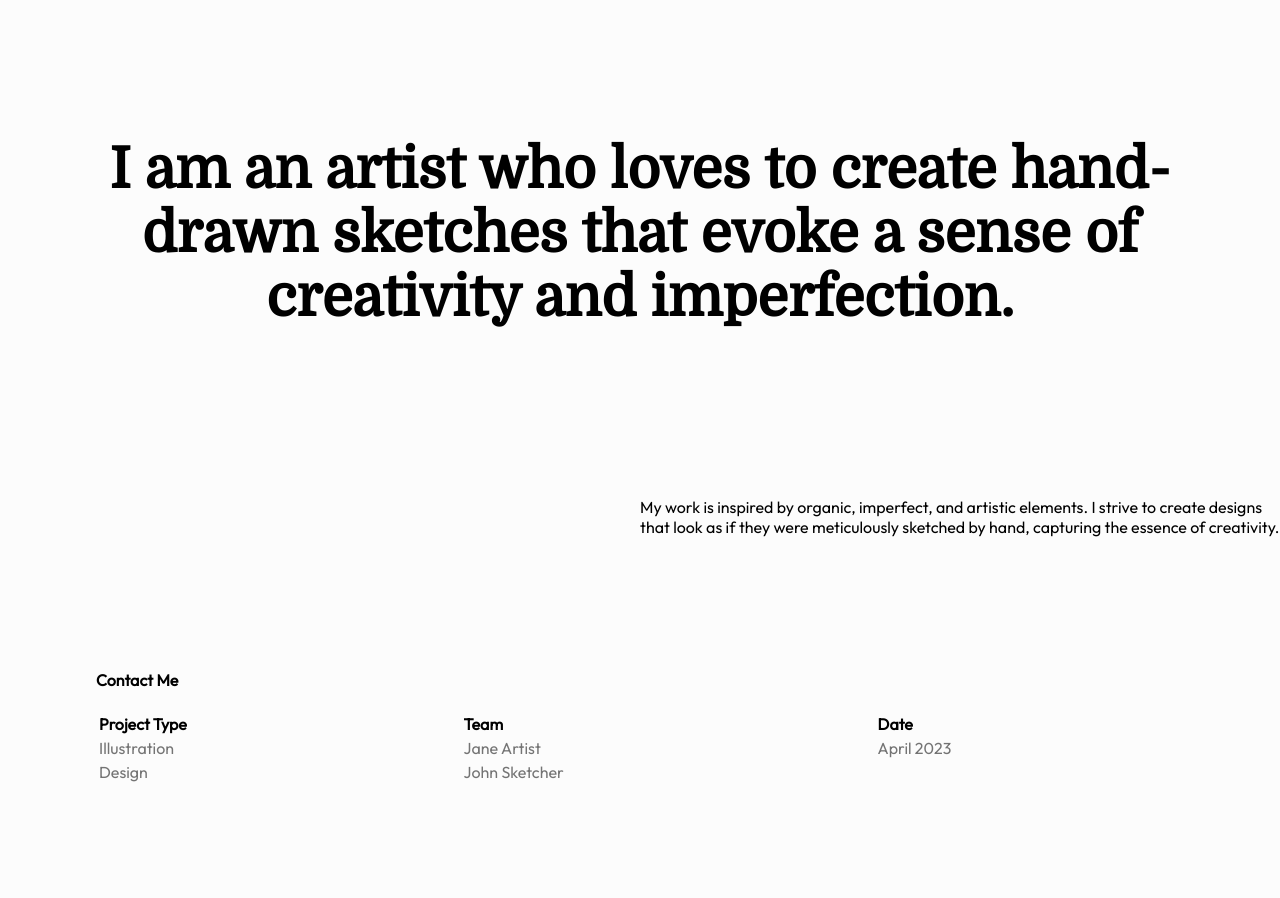
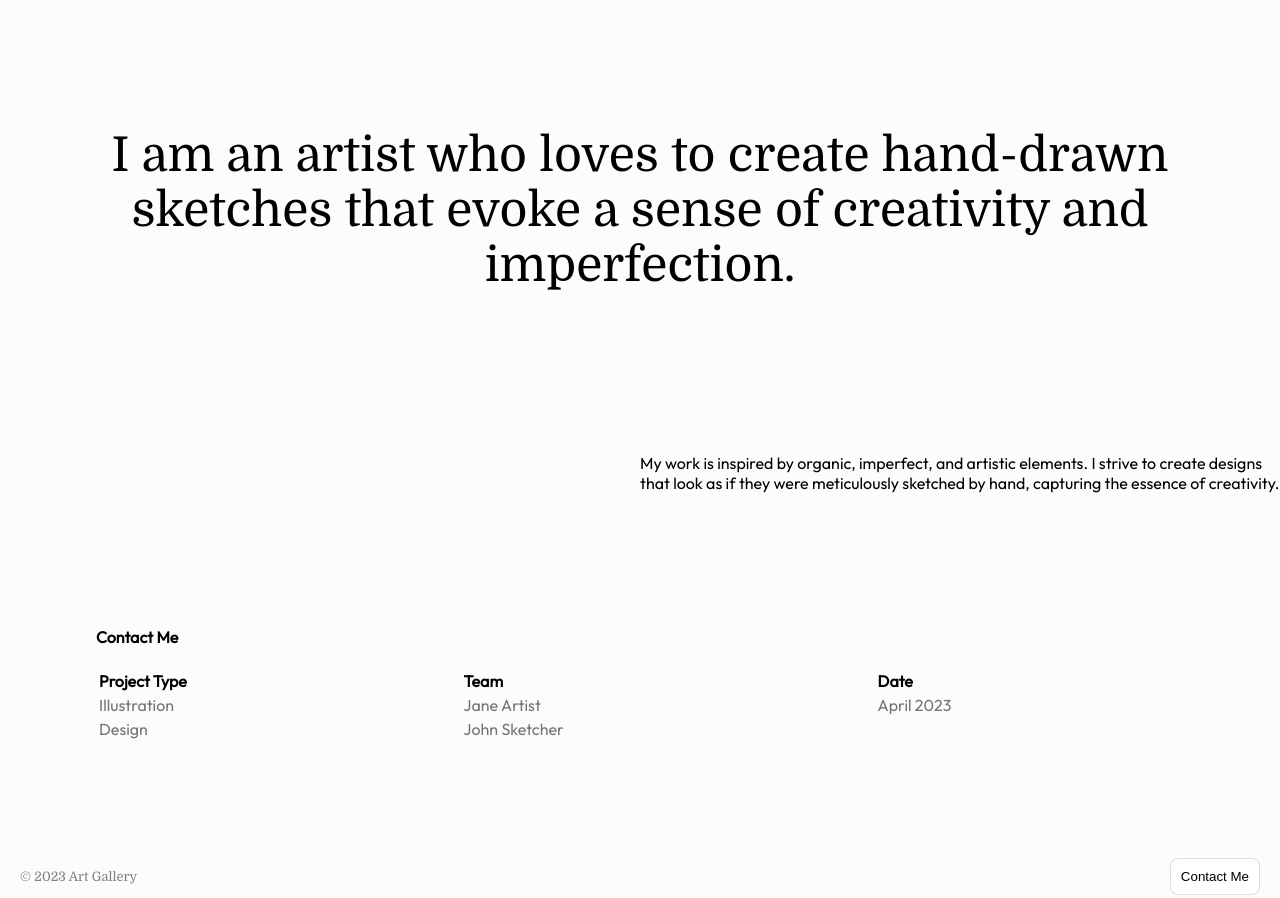
Before and after one commit to paramkhodiyar/Capstone_project, a plain HTML site: page index.html in a window 1280 px wide. Shown: the part 2140-3038 px from the top of the page. Drawn offline with Linux system fonts and the light colour scheme.

Commit message:
Organising Code structure

```diff
--- a/index.html
+++ b/index.html
@@ -78,8 +78,8 @@
 
         </div>
         <div id="desc">
-            <h3>I am an artist who loves to create hand-drawn sketches that evoke a sense of creativity and
-                imperfection.</h3>
+            <p>I am an artist who loves to create hand-drawn sketches that evoke a sense of creativity and
+                imperfection.</p>
         </div>
         <div id="contact">
             <div class="content">
--- a/style.css
+++ b/style.css
@@ -1,3 +1,7 @@
+html{
+    scroll-behavior: smooth;
+}
+
 body{
     margin: 0;
     padding: 0;
@@ -143,10 +147,7 @@ body{
     letter-spacing: -0.02em;
     text-align: center;
 }
-html{
-    scroll-behavior: smooth;
 
-}
 .footer{
     display: flex;
     justify-content: space-between;
```
